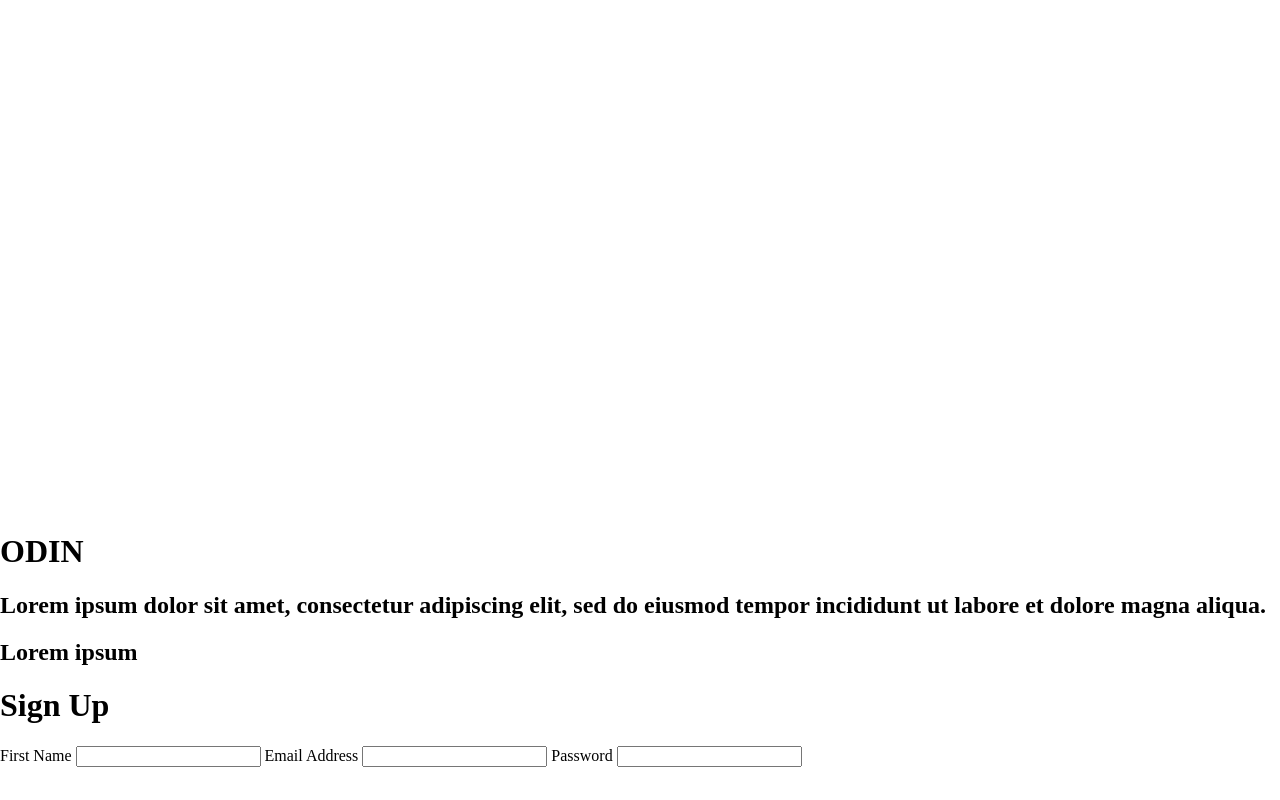
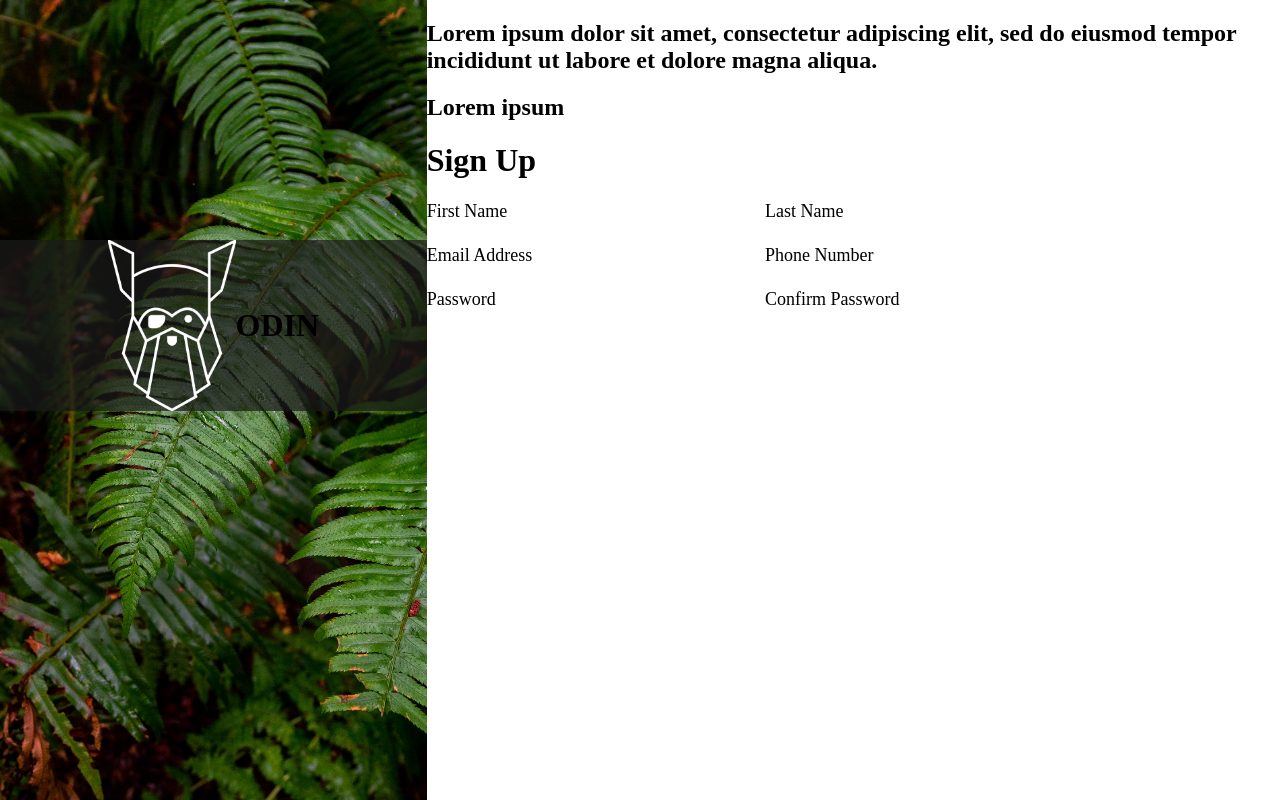
Before and after one commit to act1313/sign-up-form, a plain HTML site: page index.html in a window 1280 px wide. Drawn offline with Linux system fonts and the light colour scheme.

Commit message:
working on the styling

```diff
--- a/index.html
+++ b/index.html
@@ -20,6 +20,7 @@
             <h2 class="topText">Lorem ipsum</h2>
             <h1 class="signUpText">Sign Up</h1>
             <form action="#" class="signUp">
+                <div class="form-group">
                     <div class="leftSignUp">
                         <label for="firstName">First Name</label>
                         <input type="text" id="firstName" required>
@@ -28,6 +29,15 @@
                         <label for="password">Password</label>
                         <input type="password" id="password" required>
                     </div>
+                    <div class="rightSignUp">
+                        <label for="lastName">Last Name</label>
+                        <input type="text" id="lastName" required>
+                        <label for="phone">Phone Number</label>
+                        <input type="cell" id="phone" required>
+                        <label for="confirm">Confirm Password</label>
+                        <input type="password" id="confirm" required>
+                    </div>
+                </div>
             </form>
             </div>
         </div>
--- a/style.css
+++ b/style.css
@@ -2,3 +2,51 @@ html, body {
     margin: 0;
     padding: 0;
 }
+
+.container {
+    display: flex;
+    height: 100vh;
+    width: 100vw;
+}
+
+.leftContainer {
+    background-image: url('/images/background.jpg');
+    background-repeat: no-repeat;
+    background-size: cover;
+    flex: 1 1 0%;
+}
+
+.leftContainer img {
+    width: 10vw;
+}
+
+.rightContainer {
+    flex: 2 1 0%;
+}
+
+.form-group {
+    display: flex;
+    flex-direction: row;
+    gap: 8vw;
+    padding-right: 4vw;
+}
+
+label,input{
+    display:flex;
+    flex-direction:column;
+    font-size: large;
+}
+
+input {
+    border-radius: 5px;
+    border: none;
+}
+
+.banner {
+    display: flex;
+    justify-content: center;
+    align-items: center;
+    margin-top: 30vh;
+    background-color: rgba(27, 27, 27, 0.7);
+    margin-bottom: 70vh;
+}
```
Also changed, not shown: images/background.jpg (renamed from images/halie-west-25xggax4bSA-unsplash.jpg). Lines whose indentation alone changed are shown as unchanged.
